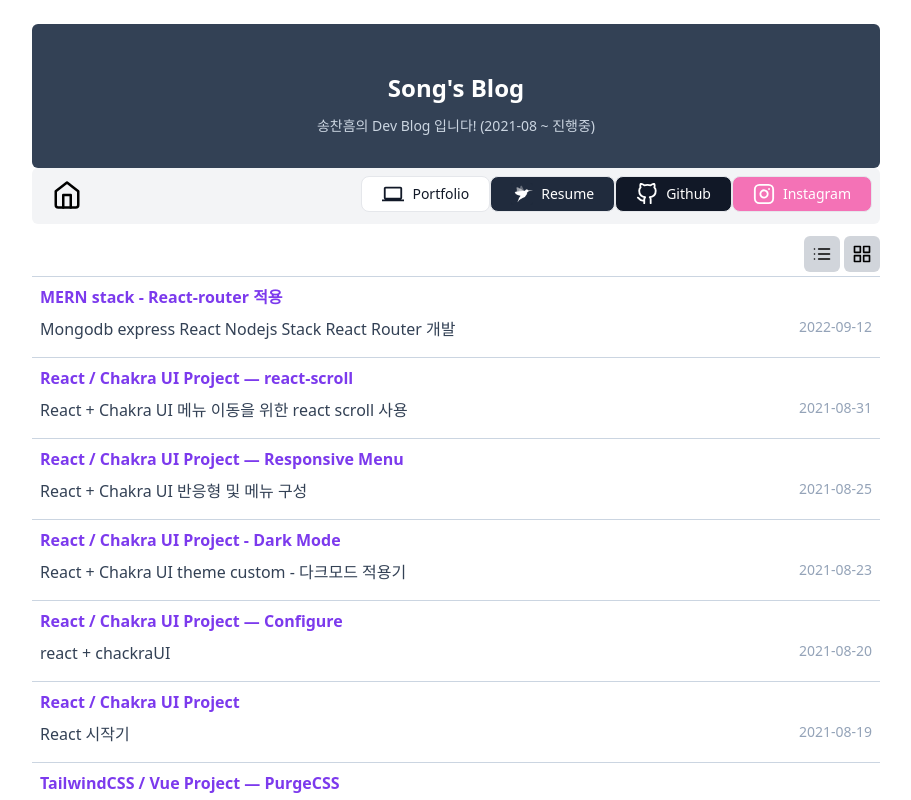
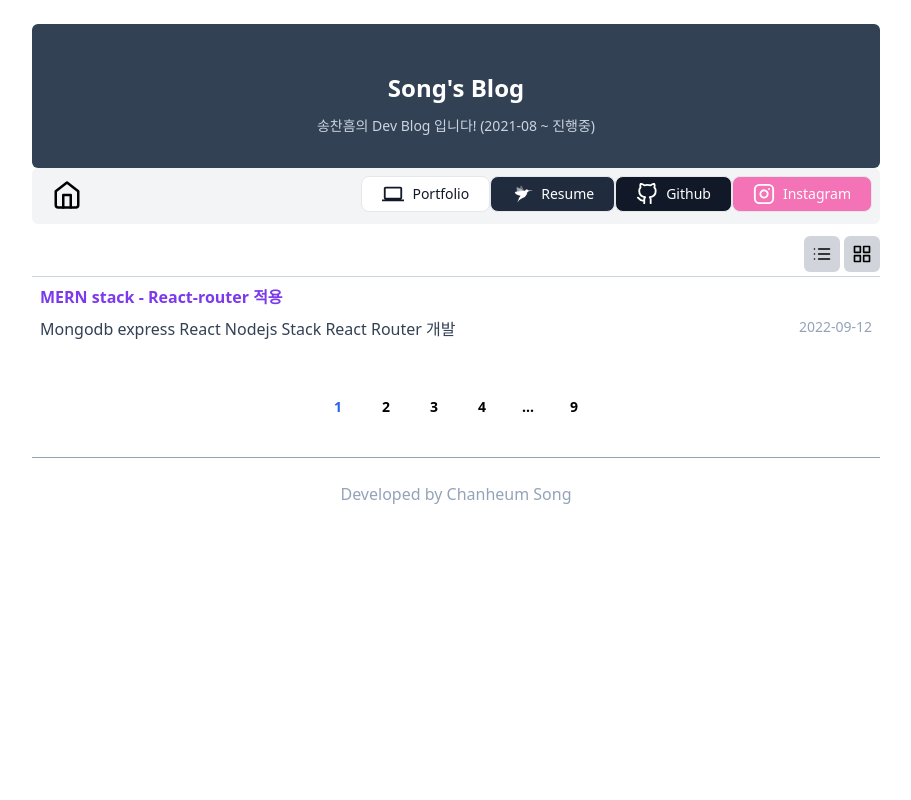
Before and after one commit to Songchanheum/songsblog, a Next.js app: page /blog/1/1 in a window 1280 px wide. Shown: the top 800 px of the page, without its empty margins (184-1095 px from the left). Built offline with nearby package versions, Linux system fonts and the light colour scheme.

Commit message:
fix(static): 정적 build vercel test

```diff
--- a/app/blog/[temp]/[page]/page.tsx
+++ b/app/blog/[temp]/[page]/page.tsx
@@ -5,7 +5,7 @@ import Link from "next/link";
 
 import { FiGrid, FiList } from "react-icons/fi";
 export const dynamicParams = true;
-const PER_PAGE = 10;
+const PER_PAGE = 1;
 
 const productPaging = async (props: any) => {
   const page = Number(props?.page) || 1;
@@ -81,8 +81,21 @@ async function PaginatedPage(props: any) {
   );
 }
 export const generateStaticParams = async () => {
-  const blog = Array.from({ length: 5 }).map((_, i) => `/blog/list/${i + 2}`);
-  return blog;
+  const total = await getProducts({ limit: 1, page: 1 });
+  const list = Array.from({ length: Math.ceil(total.total / PER_PAGE) }).map(
+    (_, i) => ({
+      temp: "list",
+      page: String(i + 1),
+    })
+  );
+  const grid = Array.from({ length: Math.ceil(total.total / PER_PAGE) }).map(
+    (_, i) => ({
+      temp: "grid",
+      page: String(i + 1),
+    })
+  );
+  console.log(list.concat(grid));
+  return list.concat(grid);
 };
 
 export default PaginatedPage;
--- a/components/Pagination.tsx
+++ b/components/Pagination.tsx
@@ -33,7 +33,7 @@ const Pagination = ({
             key={i}
             href={renderPageLink(pageNumber as number)}
             className={`${
-              pageNumber === currentPage ? "text-success-dark" : "text-black"
+              pageNumber === currentPage ? "text-blue-600" : "text-black"
             } px-4 py-2 mx-1 rounded-full text-sm font-semibold no-underline`}
           >
             {pageNumber}
--- a/components/getProducts.ts
+++ b/components/getProducts.ts
@@ -1,8 +1,8 @@
 import getPostMetadata from "./getPostMetadata";
 
 export default async function getProducts({
-  limit,
-  page,
+  limit = 1,
+  page = 1,
 }: {
   limit: number;
   page: number;
```
